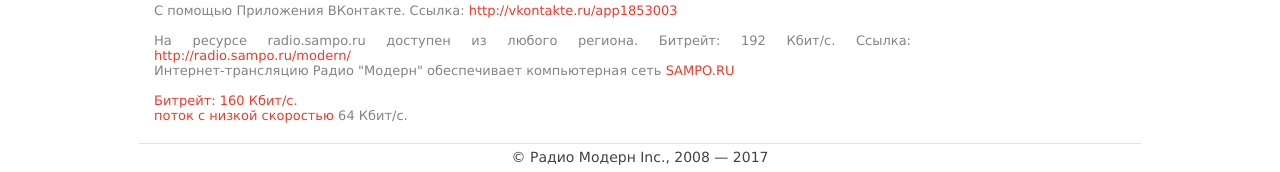
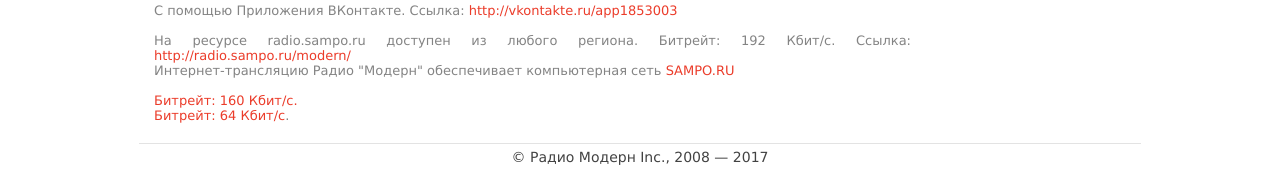
Before and after one commit to radiomodern/radiomodern.github.io, a Jekyll site: the page built from onair.html, in a window 1280 px wide. Shown: the part 763-935 px from the top of the page. Built offline with Jekyll 4.4.1, drawn with Linux system fonts in a browser that asks for light colours; nearby versions of some CDN libraries.

Commit message:
Create onair.html

```diff
--- a/onair.html
+++ b/onair.html
@@ -42,6 +42,6 @@
     Интернет-трансляцию Радио "Модерн" обеспечивает компьютерная сеть <a target="_blank"
                                                                          href="http://sampo.ru">SAMPO.RU</a><br>
     <br>
-    <a href="http://stream.radiomodern.ru:8000/modern.m3u">Битрейт: 160 Кбит/c.</a>
+    <a href="http://radiomodern.ru/onair.m3u">Битрейт: 160 Кбит/c.</a>
     <br>
-    <a href="http://stream.radiomodern.ru:8000/modern.aac.m3u">поток с низкой скоростью</a> 64 Кбит/c.
+    <a href="http://radiomodern.ru/onair.64.m3u">Битрейт: 64 Кбит/c</a>.
```
